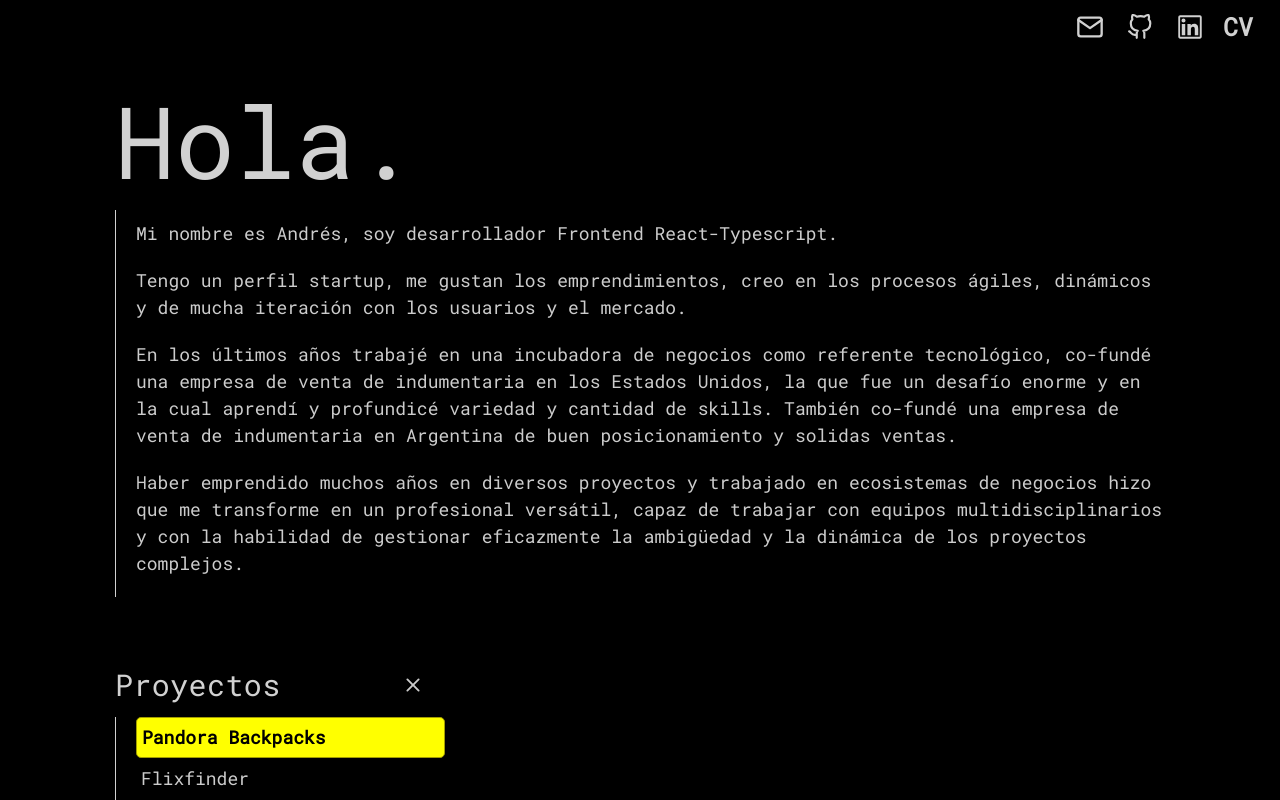
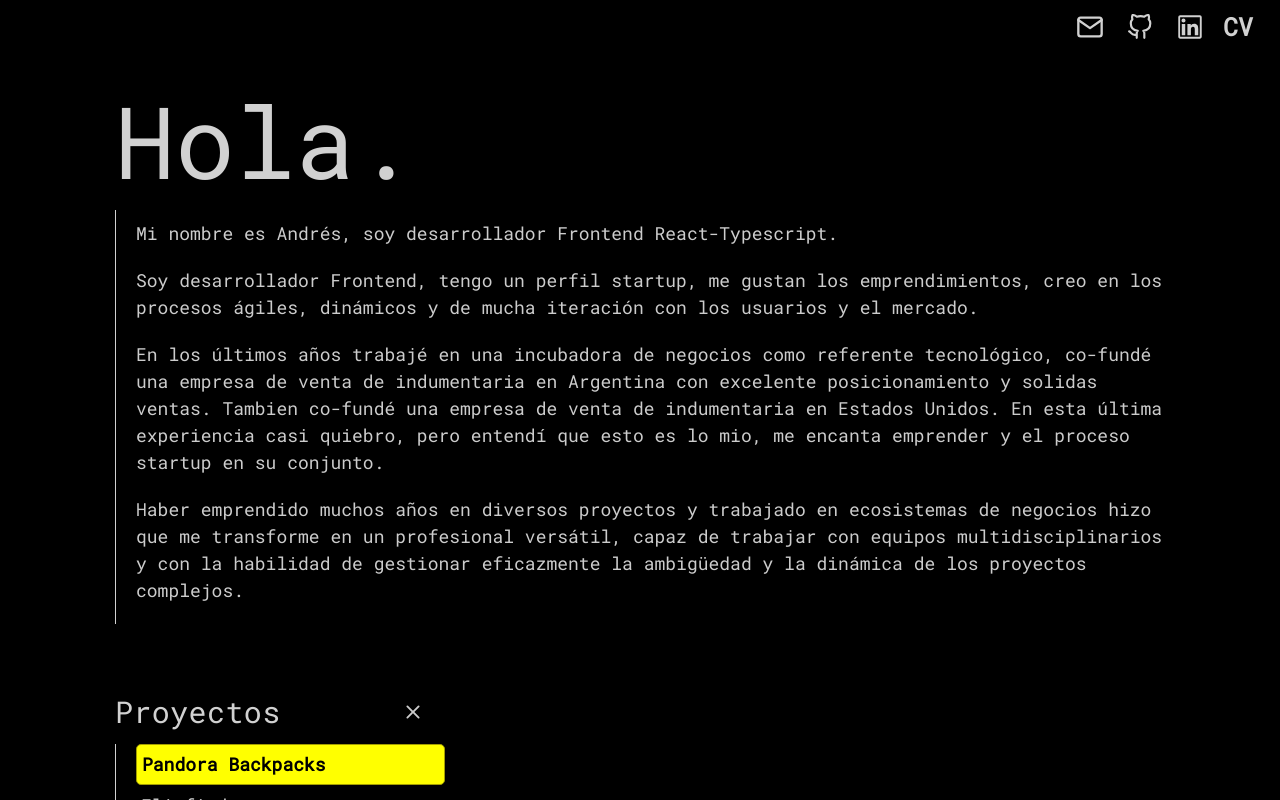
Before and after one commit to estebanaltamura/portfolio, a React (Create React App) app: page /home in a window 1280 px wide. Shown: the top 800 px of the page. Built offline with nearby package versions, Linux system fonts and the light colour scheme.

Commit message:
actualizacion

```diff
--- a/src/components/Welcome/Welcome.js
+++ b/src/components/Welcome/Welcome.js
@@ -9,17 +9,17 @@ export const Welcome = () => {
           Mi nombre es Andrés, soy desarrollador Frontend React-Typescript.
         </p>
         <p className='welcomeParagraphs'>
-          Tengo un perfil startup, me gustan los emprendimientos, creo en los
-          procesos ágiles, dinámicos y de mucha iteración con los usuarios y el
-          mercado.
+          Soy desarrollador Frontend, tengo un perfil startup, me gustan los
+          emprendimientos, creo en los procesos ágiles, dinámicos y de mucha
+          iteración con los usuarios y el mercado.
         </p>
         <p className='welcomeParagraphs'>
           En los últimos años trabajé en una incubadora de negocios como
           referente tecnológico, co-fundé una empresa de venta de indumentaria
-          en los Estados Unidos, la que fue un desafío enorme y en la cual
-          aprendí y profundicé variedad y cantidad de skills. También co-fundé
-          una empresa de venta de indumentaria en Argentina de buen
-          posicionamiento y solidas ventas.
+          en Argentina con excelente posicionamiento y solidas ventas. Tambien
+          co-fundé una empresa de venta de indumentaria en Estados Unidos. En
+          esta última experiencia casi quiebro, pero entendí que esto es lo mio,
+          me encanta emprender y el proceso startup en su conjunto.
         </p>
         <p className='welcomeParagraphs'>
           Haber emprendido muchos años en diversos proyectos y trabajado en
```
